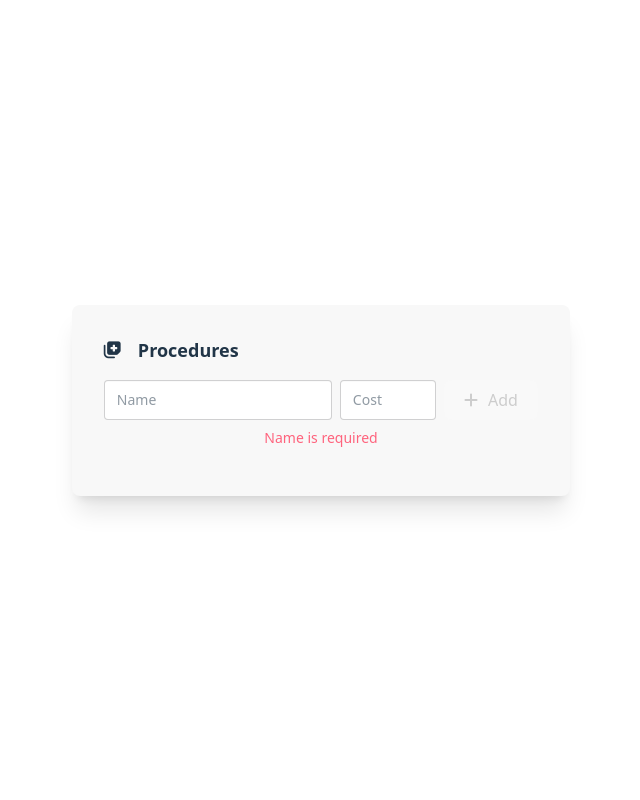
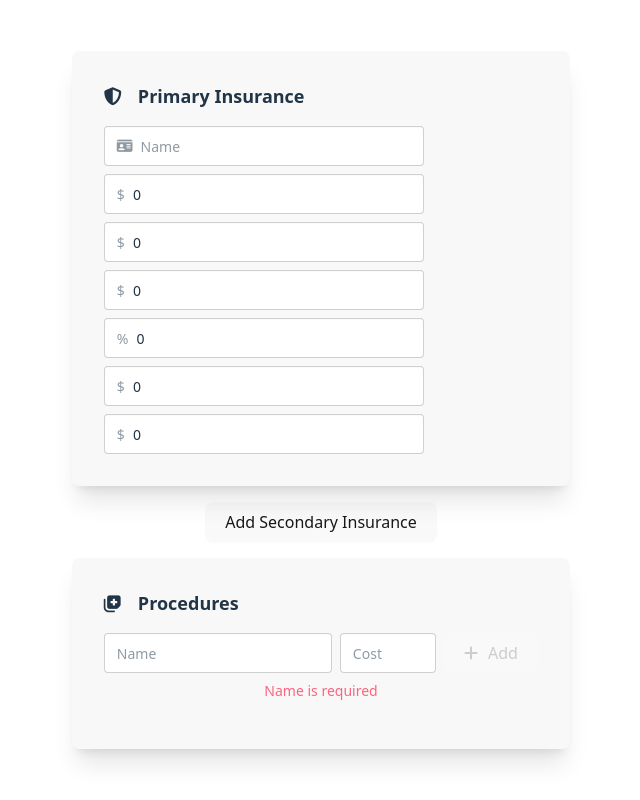
Before and after one commit to schie/medical-out-of-pocket, a React (Vite) app: page / in a window 1280 px wide. Shown: the whole page, without its empty margins (319-959 px from the left). Built offline with nearby package versions, Linux system fonts and the light colour scheme.

Commit message:
feat(insurance): add icons and dollar prefixes

```diff
--- a/src/App.tsx
+++ b/src/App.tsx
@@ -1,9 +1,81 @@
+import { useState, useCallback } from 'react';
+import { useDispatch, useSelector } from 'react-redux';
 import './App.css';
 import ProceduresCard from './components/ProceduresCard';
+import InsuranceCard from './components/InsuranceCard';
+import type { AppDispatch, RootState, Insurance } from './store';
+import {
+  setPrimaryInsurance,
+  setSecondaryInsurance,
+  clearSecondaryInsurance,
+} from './store/insuranceSlice';
+
+const emptyInsurance: Insurance = {
+  name: '',
+  deductible: 0,
+  oopMax: 0,
+  coInsurance: 0,
+  copay: 0,
+  usage: {
+    deductibleUsed: 0,
+    oopUsed: 0,
+  },
+};
 
 function App() {
+  const dispatch = useDispatch<AppDispatch>();
+  const { primary, secondary } = useSelector((state: RootState) => state.insurance);
+  const [showSecondary, setShowSecondary] = useState(Boolean(secondary));
+
+  const handlePrimaryChange = useCallback(
+    (ins: Insurance) => {
+      dispatch(setPrimaryInsurance(ins));
+    },
+    [dispatch],
+  );
+
+  const handleSecondaryChange = useCallback(
+    (ins: Insurance) => {
+      dispatch(setSecondaryInsurance(ins));
+    },
+    [dispatch],
+  );
+
+  const addSecondary = useCallback(() => {
+    setShowSecondary(true);
+    if (!secondary) {
+      dispatch(setSecondaryInsurance(emptyInsurance));
+    }
+  }, [dispatch, secondary]);
+
+  const removeSecondary = useCallback(() => {
+    setShowSecondary(false);
+    dispatch(clearSecondaryInsurance());
+  }, [dispatch]);
+
   return (
-    <div className="p-4">
+    <div className="p-4 space-y-4">
+      <InsuranceCard
+        label="Primary Insurance"
+        insurance={primary}
+        onChange={handlePrimaryChange}
+      />
+      {showSecondary ? (
+        <div className="space-y-2">
+          <InsuranceCard
+            label="Secondary Insurance"
+            insurance={secondary || emptyInsurance}
+            onChange={handleSecondaryChange}
+          />
+          <button className="btn" onClick={removeSecondary}>
+            Remove Secondary
+          </button>
+        </div>
+      ) : (
+        <button className="btn" onClick={addSecondary}>
+          Add Secondary Insurance
+        </button>
+      )}
       <ProceduresCard />
     </div>
   );
--- /dev/null
+++ b/src/components/InsuranceCard.tsx
@@ -0,0 +1,118 @@
+import { useCallback } from 'react';
+import type { Insurance } from '../store';
+
+interface InsuranceCardProps {
+  label: string;
+  insurance: Insurance;
+  onChange: (insurance: Insurance) => void;
+}
+
+export default function InsuranceCard({ label, insurance, onChange }: InsuranceCardProps) {
+  const handleChange = useCallback(
+    (field: keyof Insurance) => (e: React.ChangeEvent<HTMLInputElement>) => {
+      const value = field === 'name' ? e.target.value : Number(e.target.value);
+      onChange({ ...insurance, [field]: value });
+    },
+    [insurance, onChange],
+  );
+
+  const handleUsageChange = useCallback(
+    (field: keyof Insurance['usage']) => (e: React.ChangeEvent<HTMLInputElement>) => {
+      const value = Number(e.target.value);
+      onChange({
+        ...insurance,
+        usage: { ...insurance.usage, [field]: value },
+      });
+    },
+    [insurance, onChange],
+  );
+
+  return (
+    <div className="card bg-base-200 shadow-xl p-4">
+      <h2 className="card-title mb-4">
+        <i aria-hidden="true" className="fa-solid fa-shield-halved mr-2" />
+        {label}
+      </h2>
+      <div className="flex flex-col gap-2">
+        <label className="input input-bordered flex items-center gap-2">
+          <i aria-hidden="true" className="fa-solid fa-id-card opacity-50" />
+          <input
+            type="text"
+            className="grow"
+            placeholder="Name"
+            value={insurance.name}
+            onChange={handleChange('name')}
+          />
+        </label>
+        <label className="input input-bordered flex items-center gap-2">
+          <span className="opacity-50">$</span>
+          <input
+            type="number"
+            className="grow"
+            placeholder="Deductible"
+            min="0"
+            value={insurance.deductible}
+            onChange={handleChange('deductible')}
+          />
+        </label>
+        <label className="input input-bordered flex items-center gap-2">
+          <span className="opacity-50">$</span>
+          <input
+            type="number"
+            className="grow"
+            placeholder="Out-of-pocket Max"
+            min="0"
+            value={insurance.oopMax}
+            onChange={handleChange('oopMax')}
+          />
+        </label>
+        <label className="input input-bordered flex items-center gap-2">
+          <span className="opacity-50">$</span>
+          <input
+            type="number"
+            className="grow"
+            placeholder="Copay"
+            min="0"
+            value={insurance.copay}
+            onChange={handleChange('copay')}
+          />
+        </label>
+        <label className="input input-bordered flex items-center gap-2">
+          <span className="opacity-50">%</span>
+          <input
+            type="number"
+            className="grow"
+            placeholder="Coinsurance"
+            step="0.01"
+            min="0"
+            max="1"
+            value={insurance.coInsurance}
+            onChange={handleChange('coInsurance')}
+          />
+        </label>
+        <label className="input input-bordered flex items-center gap-2">
+          <span className="opacity-50">$</span>
+          <input
+            type="number"
+            className="grow"
+            placeholder="Deductible Used"
+            min="0"
+            value={insurance.usage.deductibleUsed}
+            onChange={handleUsageChange('deductibleUsed')}
+          />
+        </label>
+        <label className="input input-bordered flex items-center gap-2">
+          <span className="opacity-50">$</span>
+          <input
+            type="number"
+            className="grow"
+            placeholder="OOP Used"
+            min="0"
+            value={insurance.usage.oopUsed}
+            onChange={handleUsageChange('oopUsed')}
+          />
+        </label>
+      </div>
+    </div>
+  );
+}
```
